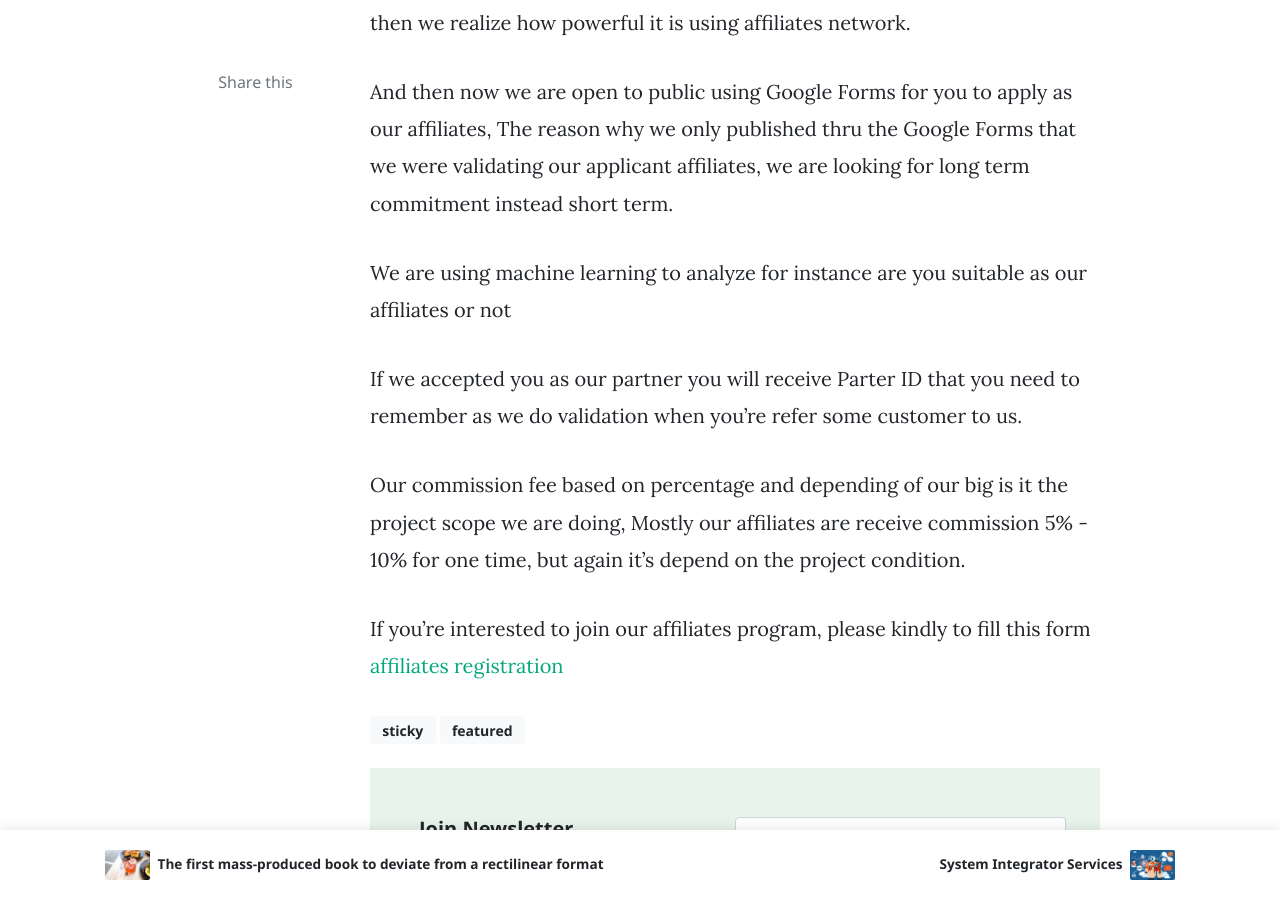
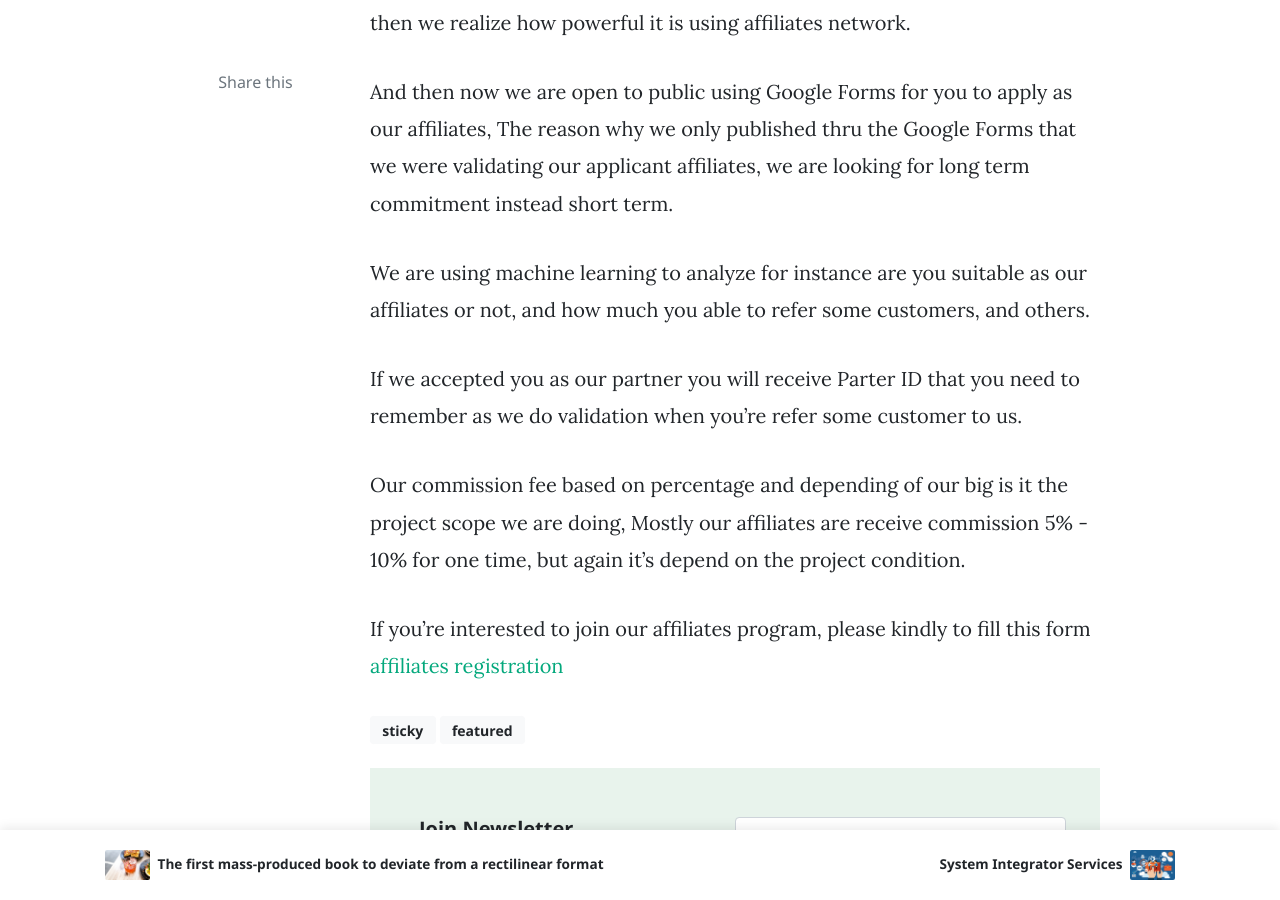
Before and after one commit to bit-dna/bitdnablog, a Jekyll site: the page built from _posts/2019-06-01-join-our-affiliates-program.md, in a window 1280 px wide and 900 px high, scrolled down 589 px. Built offline with Jekyll 4.4.1, drawn with Linux system fonts in a browser that asks for light colours; nearby versions of some CDN libraries; comment, search, counter and statistics services are not loaded.

Commit message:
fix some wording

```diff
--- a/_posts/2019-06-01-join-our-affiliates-program.md
+++ b/_posts/2019-06-01-join-our-affiliates-program.md
@@ -11,7 +11,7 @@ Back in the days where we depending our leads sources to Google Ads Networks, an
 
 And then now we are open to public using Google Forms for you to apply as our affiliates, The reason why we only published thru the Google Forms that we were validating our applicant affiliates, we are looking for long term commitment instead short term.
 
-We are using machine learning to analyze for instance are you suitable as our affiliates or not
+We are using machine learning to analyze for instance are you suitable as our affiliates or not, and how much you able to refer some customers, and others.
 
 If we accepted you as our partner you will receive Parter ID that you need to remember as we do validation when you're refer some customer to us.
 
```
